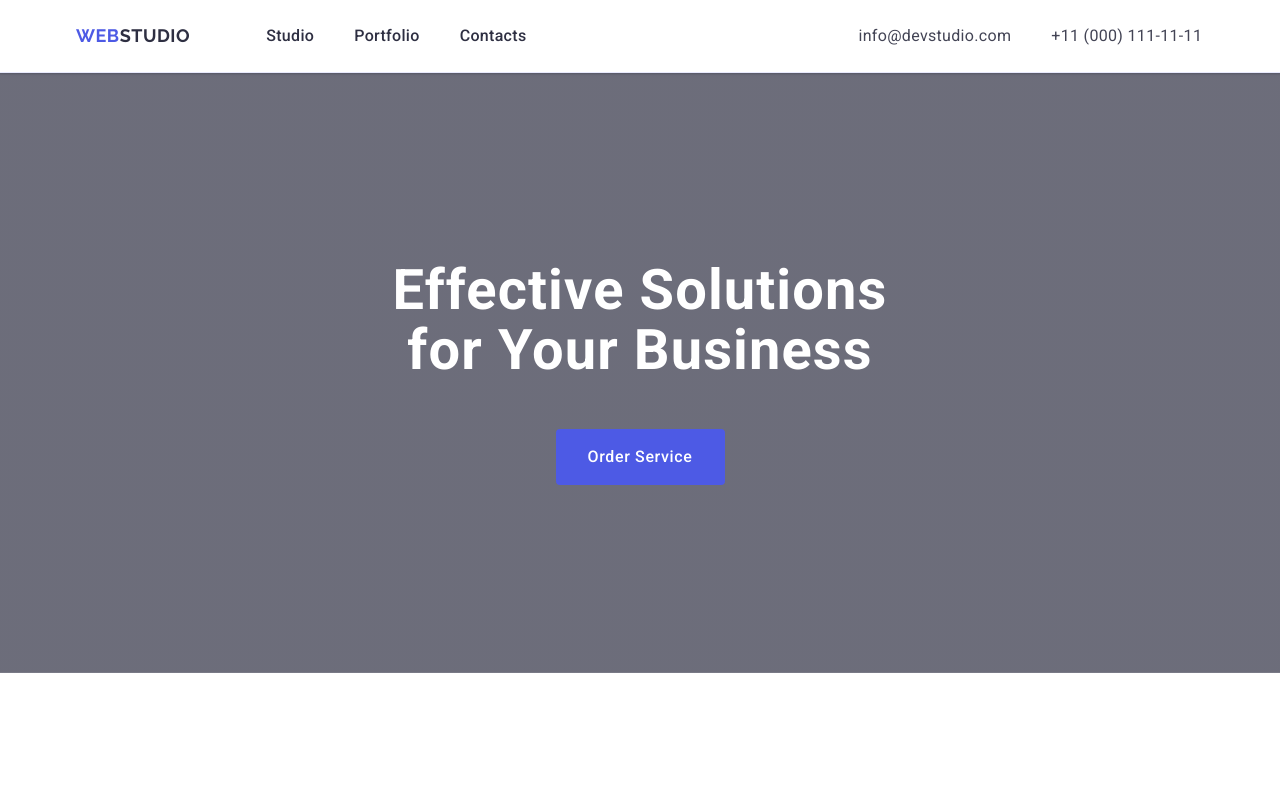
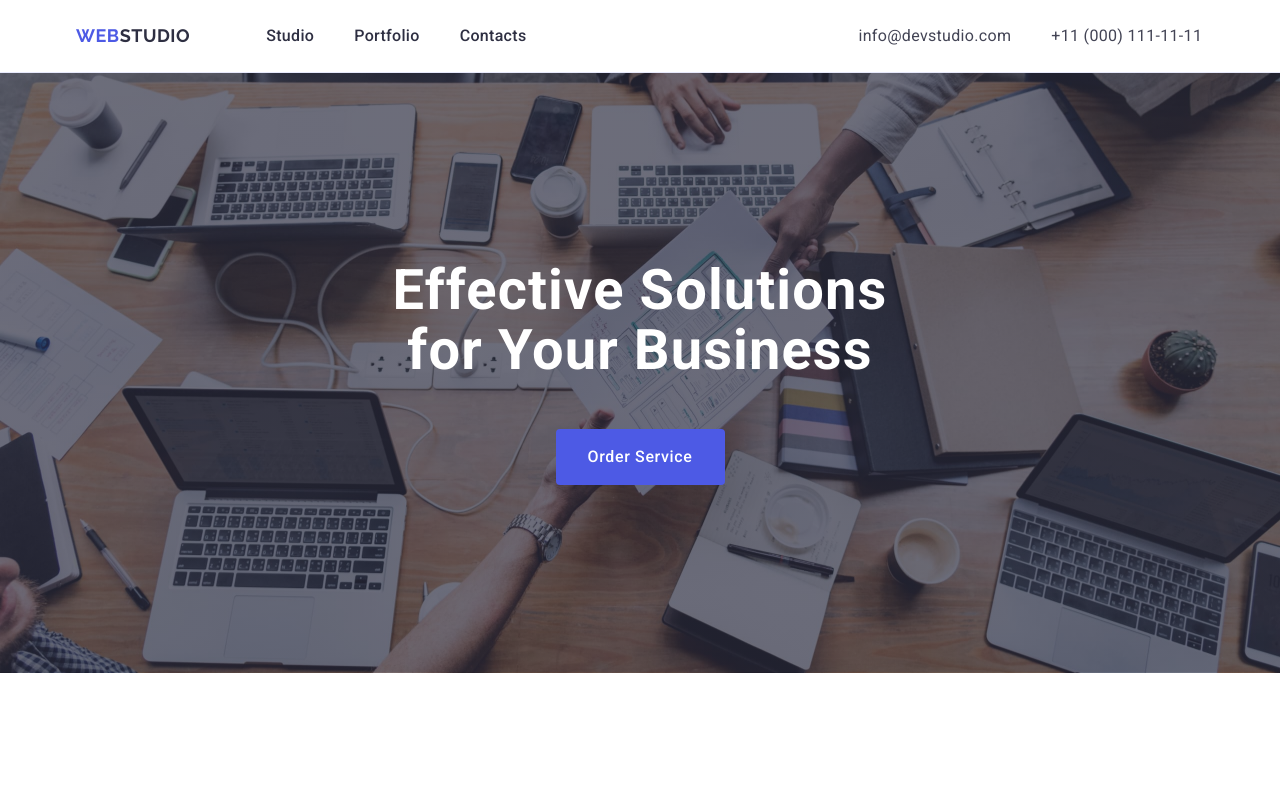
Before and after one commit to Mrszlv/goit-markup-hw-04, a plain HTML site: page index.html in a window 1280 px wide. Shown: the top 789 px of the page. Drawn offline with nearby package versions, Linux system fonts and the light colour scheme; the site is published under a folder, as on GitHub Pages, so addresses that start at the root find nothing.

Commit message:
add index file

```diff
--- a/css/style.css
+++ b/css/style.css
@@ -163,12 +163,13 @@ image {
 /* ---------- hero section 1 ---------- */
 .main-section-one {
   padding: 188px 0;
+  background-color: #2e2f42;
   background-image: linear-gradient(
       to bottom,
       rgba(46, 47, 66, 0.7),
       rgba(46, 47, 66, 0.7)
     ),
-    url(/images/hero-photo.jpg);
+    url(../images/hero-photo.jpg);
   background-repeat: no-repeat;
   background-position: center, center;
   background-size: cover;
```
